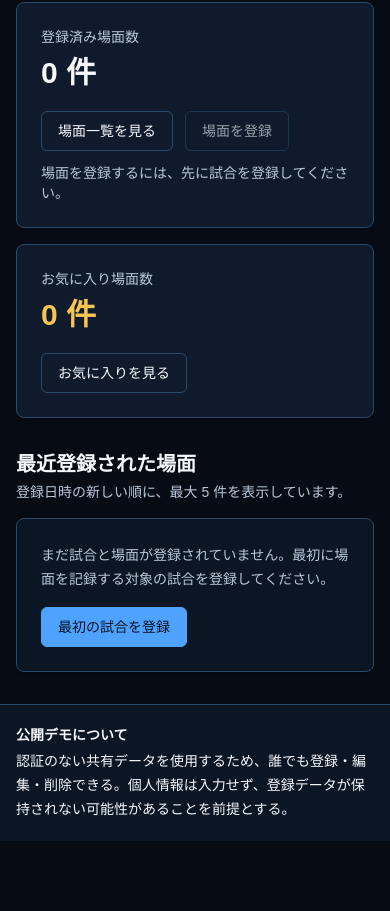
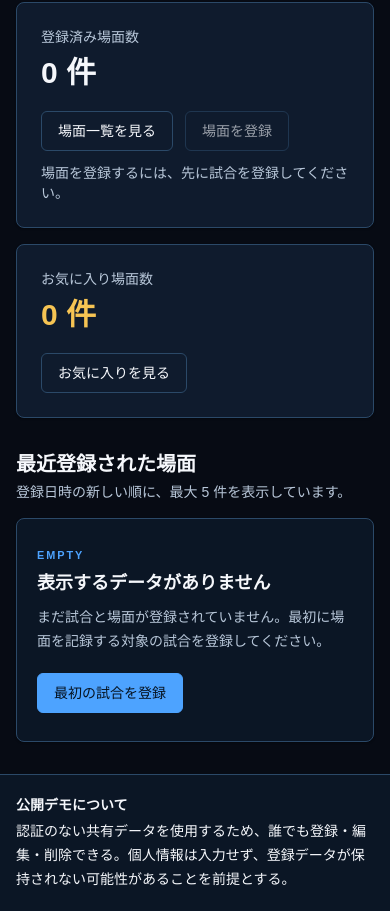
Before and after one commit to seiya-matsuoka/football-moment-archive, a Next.js app: page / in a window 390 px wide. Shown: the part 790-1701 px from the top of the page. Before the commit the page ends 1631 px from the top, so only its background shows below. Built offline with nearby package versions, Linux system fonts and the light colour scheme; no server answers; the database is empty.

Commit message:
feat: 表示対象が存在しない場合の画面共通表示に使用するコンポーネントを編集

```diff
--- a/src/components/common/empty-state.tsx
+++ b/src/components/common/empty-state.tsx
@@ -7,18 +7,34 @@ import type { ReactNode } from 'react';
 import { Panel } from './panel';
 
 type EmptyStateProps = {
+  /** 空状態を短く示す見出し。 */
+  title?: string;
   /** データが存在しない理由や、利用者が次に確認する内容。 */
   message: string;
   /** 新規登録など、空状態から次に行える操作。 */
   actions?: ReactNode;
+  /** 補助ラベル。 */
+  eyebrow?: string;
+  /** 親 Section に合わせる見出しレベル。 */
+  headingLevel?: 2 | 3;
 };
 
-/** 空状態のメッセージと任意の操作を、他の情報より弱い見た目で表示する。 */
-export function EmptyState({ message, actions }: EmptyStateProps) {
+/** 空状態を通常コンテンツより弱い Surface と明確な次操作で表示する。 */
+export function EmptyState({
+  title = '表示するデータがありません',
+  message,
+  actions,
+  eyebrow = 'Empty',
+  headingLevel = 2,
+}: EmptyStateProps) {
+  const Heading = headingLevel === 2 ? 'h2' : 'h3';
+
   return (
-    <Panel tone="muted">
-      <p className="text-muted text-sm leading-6">{message}</p>
-      {actions ? <div className="mt-4 flex flex-wrap gap-3">{actions}</div> : null}
+    <Panel tone="muted" className="px-5 py-7 sm:px-6 sm:py-8">
+      <p className="text-accent text-[0.68rem] font-bold tracking-[0.18em] uppercase">{eyebrow}</p>
+      <Heading className="text-text mt-1.5 text-lg font-semibold">{title}</Heading>
+      <p className="text-muted mt-2 max-w-2xl text-sm leading-6">{message}</p>
+      {actions ? <div className="mt-5 flex flex-wrap gap-3">{actions}</div> : null}
     </Panel>
   );
 }
```
